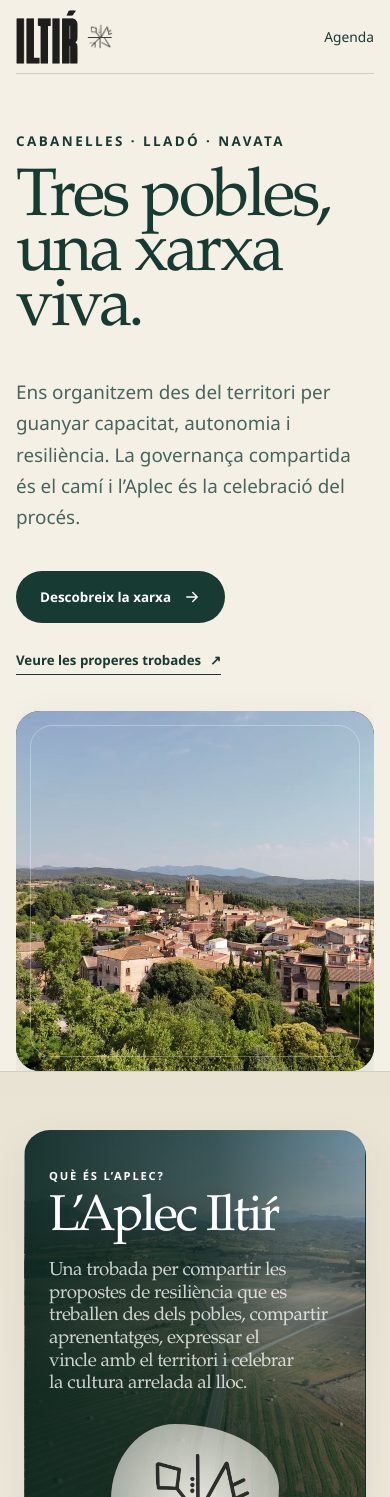
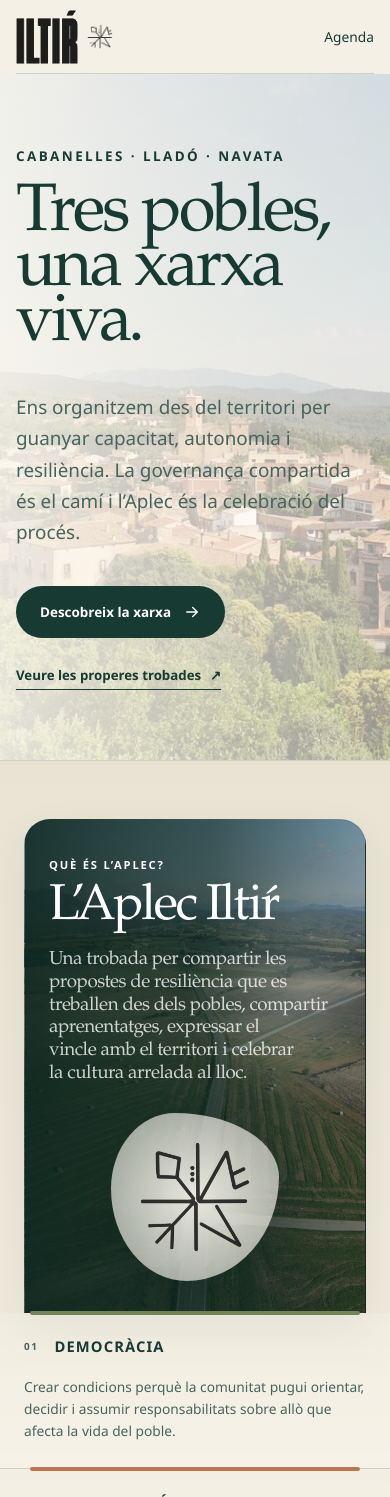
Before and after one commit to Miceli-Social/aplec-iltir-web, a Next.js app: page / in a window 390 px wide. Shown: the top 1497 px of the page. Built offline with nearby package versions, Linux system fonts and the light colour scheme; no server answers.

Commit message:
Convertir el vídeo en fons de la capçalera

```diff
--- a/src/app/globals.css
+++ b/src/app/globals.css
@@ -34,7 +34,8 @@ h1, h2 { font-family: var(--font-display); font-weight: 500; letter-spacing: -.0
 .site-header nav { display: flex; gap: 30px; font-size: .86rem; }
 .site-header nav a { padding: 10px 0; border-bottom: 1px solid transparent; }
 .site-header nav a:hover, .site-header nav a:focus-visible { border-color: var(--ink); }
-.hero { min-height: 690px; width: min(1400px, calc(100% - 48px)); margin: 0 auto; display: grid; grid-template-columns: 1.02fr .98fr; align-items: center; gap: 4vw; overflow: hidden; }
+.hero { min-height: clamp(620px, calc(100vh - 92px), 780px); width:100%; margin:0; display:flex; align-items:center; overflow:hidden; position:relative; isolation:isolate; padding:0 max(24px,calc((100vw - 1400px)/2)); background:var(--paper-deep); }
+.hero::after { content:""; position:absolute; inset:0; z-index:1; pointer-events:none; background:linear-gradient(90deg,rgba(251,248,239,.9) 0%,rgba(251,248,239,.76) 43%,rgba(251,248,239,.58) 100%); }
 .hero-copy { max-width: 710px; position: relative; z-index: 2; padding: 55px 0 78px; }
 .eyebrow { display: inline-block; text-transform: uppercase; letter-spacing: .16em; font-size: .7rem; font-weight: 700; margin-bottom: 22px; }
 .eyebrow.light { color: rgba(255,255,255,.68); }
@@ -62,11 +63,10 @@ h1, h2 { font-family: var(--font-display); font-weight: 500; letter-spacing: -.0
 .consent-check { display:flex !important; grid-template-columns:auto 1fr; align-items:flex-start; gap:10px; font-weight:500 !important; color:var(--ink-soft) !important; line-height:1.45; }
 .consent-check input { margin-top:3px; }
 .consent-actions { display:flex; justify-content:space-between; align-items:center; gap:18px; flex-wrap:wrap; margin-top:4px; }
-.hero-visual { min-height: 570px; position: relative; overflow:hidden; border-radius:46% 54% 42% 58% / 34% 38% 62% 66%; box-shadow:var(--shadow); background:radial-gradient(circle at 30% 20%, rgba(200,220,99,.2), transparent 28%), radial-gradient(circle at 75% 72%, rgba(232,121,69,.18), transparent 32%), linear-gradient(135deg,#173a32,#0f2a25); isolation:isolate; }
-.hero-visual::before { content:""; position:absolute; inset:22px; border:1px solid rgba(255,255,255,.3); border-radius:42% 58% 48% 52% / 38% 46% 54% 62%; z-index:2; pointer-events:none; }
-.hero-video, .hero-video-poster { position:absolute; inset:0; width:100%; height:100%; object-fit:cover; }
-.hero-video { display:block; z-index:1; }
-.hero-video-poster { display:none; z-index:1; }
+.hero-media { position:absolute; inset:0; z-index:0; overflow:hidden; }
+.hero-video, .hero-video-poster { position:absolute; inset:0; width:100%; height:100%; object-fit:cover; object-position:center; }
+.hero-video { display:block; }
+.hero-video-poster { display:none; }
 .hero-place-pill { position:absolute; z-index:4; border-radius:999px; padding:8px 14px; background:rgba(251,248,239,.88); color:var(--ink); font-family:var(--font-display); box-shadow:0 12px 28px rgba(10,42,35,.16); }
 .hero-place-cabanelles { right:22%; top:12%; transform:rotate(-8deg); }
 .hero-place-llado { right:8%; top:45%; transform:rotate(7deg); }
@@ -380,9 +380,8 @@ a.event-card:hover { transform:translateY(-3px); box-shadow:var(--shadow); }
 .document-form-stack { display:grid; gap:18px; }
 
 @media (max-width: 1050px) {
-  .hero { grid-template-columns:1fr; min-height:auto; }
-  .hero-copy { padding-bottom:20px; }
-  .hero-visual { min-height:520px; }
+  .hero { min-height:640px; padding:0 24px; }
+  .hero-copy { padding:70px 0; }
   .manifesto { grid-template-columns:60px 1fr; }
   .aplec-overview-main { grid-template-columns:1fr; gap:28px; align-items:start; min-height:auto; padding:42px; background-position:center; }
   .aplec-symbol-card { justify-self:center; width:220px; transform:none; }
@@ -415,10 +414,9 @@ a.event-card:hover { transform:translateY(-3px); box-shadow:var(--shadow); }
   .site-header nav { gap:0; }
   .brand-logo { width:62px; height:54px; }
   .brand-symbol { width:28px; height:28px; }
-  .hero, .section-shell, .inner-page { width:calc(100% - 32px); }
+  .section-shell, .inner-page { width:calc(100% - 32px); }
+  .hero { min-height:620px; padding:0 16px; }
   .hero h1 { font-size:4.2rem; }
-  .hero-visual { min-height:360px; border-radius:24px; }
-  .hero-visual::before { inset:14px; border-radius:22px; }
   .hero-video { display:none; }
   .hero-video-poster { display:block; }
   .hero-core { width:132px; box-shadow:0 0 0 12px rgba(244,240,229,.14); }
--- a/src/app/page.tsx
+++ b/src/app/page.tsx
@@ -44,18 +44,7 @@ export default async function Home() {
   return (
     <>
       <section className="hero">
-        <div className="hero-copy">
-          <span className="eyebrow hero-places">CABANELLES · LLADÓ · NAVATA</span>
-          <h1>Tres pobles,<br />una xarxa viva.</h1>
-          <p className="hero-lead">
-            Ens organitzem des del territori per guanyar capacitat, autonomia i resiliència. La governança compartida és el camí i l’Aplec és la celebració del procés.
-          </p>
-          <div className="hero-actions">
-            <Link className="button button-primary" href="#arquitectura">Descobreix la xarxa <ArrowIcon /></Link>
-            <Link className="text-link" href="/agenda">Veure les properes trobades <span>↗</span></Link>
-          </div>
-        </div>
-        <div className="hero-visual">
+        <div className="hero-media" aria-hidden="true">
           <video
             className="hero-video"
             poster="/images/video-capcalera-aplec-iltir-poster.jpg"
@@ -63,7 +52,6 @@ export default async function Home() {
             muted
             loop
             playsInline
-            aria-hidden="true"
           >
             <source
               src="/images/video-capcalera-aplec-iltir-web.mp4"
@@ -76,9 +64,20 @@ export default async function Home() {
             src="/images/video-capcalera-aplec-iltir-poster.jpg"
             alt=""
             fill
-            sizes="(max-width: 720px) calc(100vw - 32px), (max-width: 1050px) calc(100vw - 48px), 680px"
+            sizes="100vw"
             priority
           />
+        </div>
+        <div className="hero-copy">
+          <span className="eyebrow hero-places">CABANELLES · LLADÓ · NAVATA</span>
+          <h1>Tres pobles,<br />una xarxa viva.</h1>
+          <p className="hero-lead">
+            Ens organitzem des del territori per guanyar capacitat, autonomia i resiliència. La governança compartida és el camí i l’Aplec és la celebració del procés.
+          </p>
+          <div className="hero-actions">
+            <Link className="button button-primary" href="#arquitectura">Descobreix la xarxa <ArrowIcon /></Link>
+            <Link className="text-link" href="/agenda">Veure les properes trobades <span>↗</span></Link>
+          </div>
         </div>
       </section>
 
```
